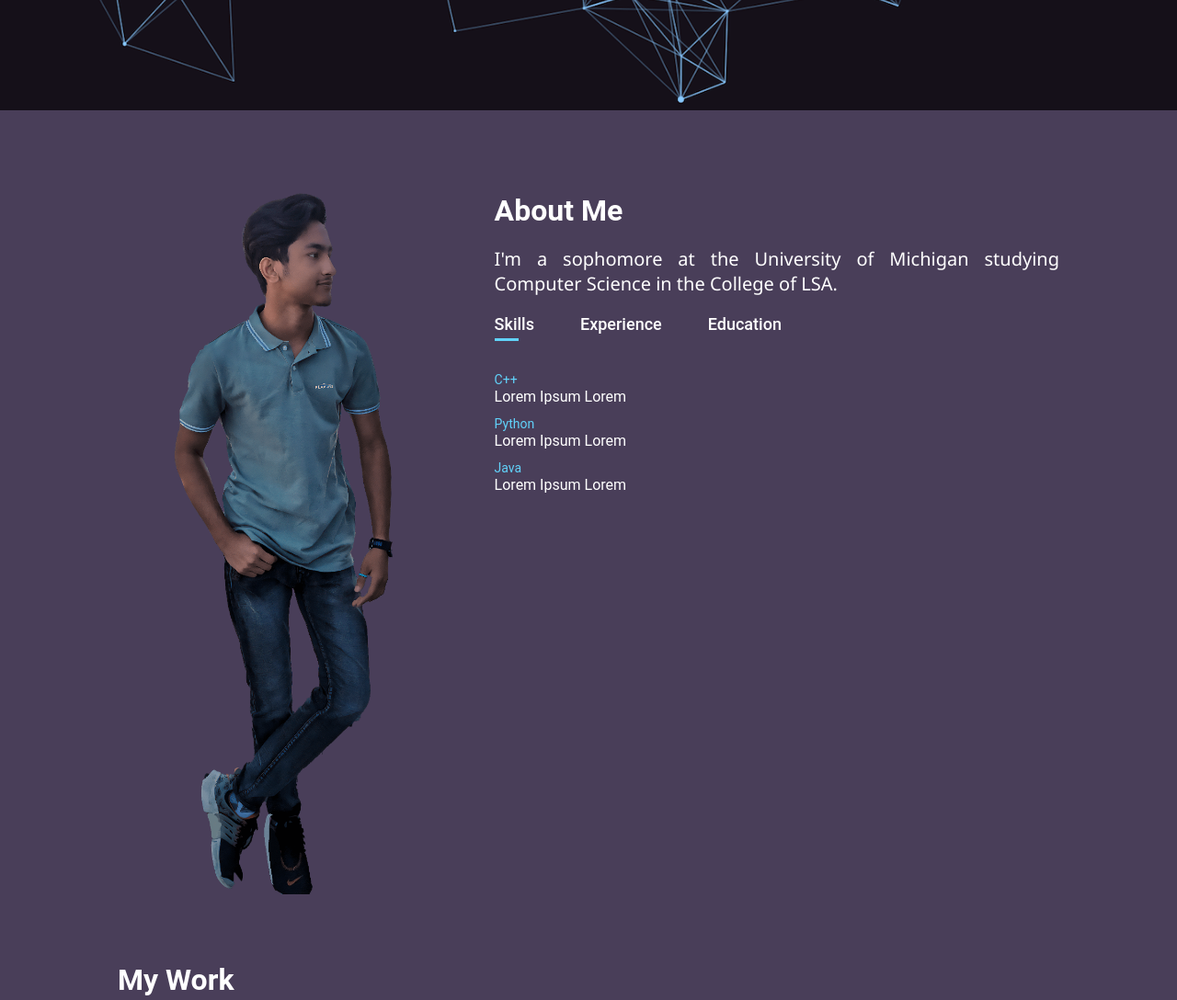
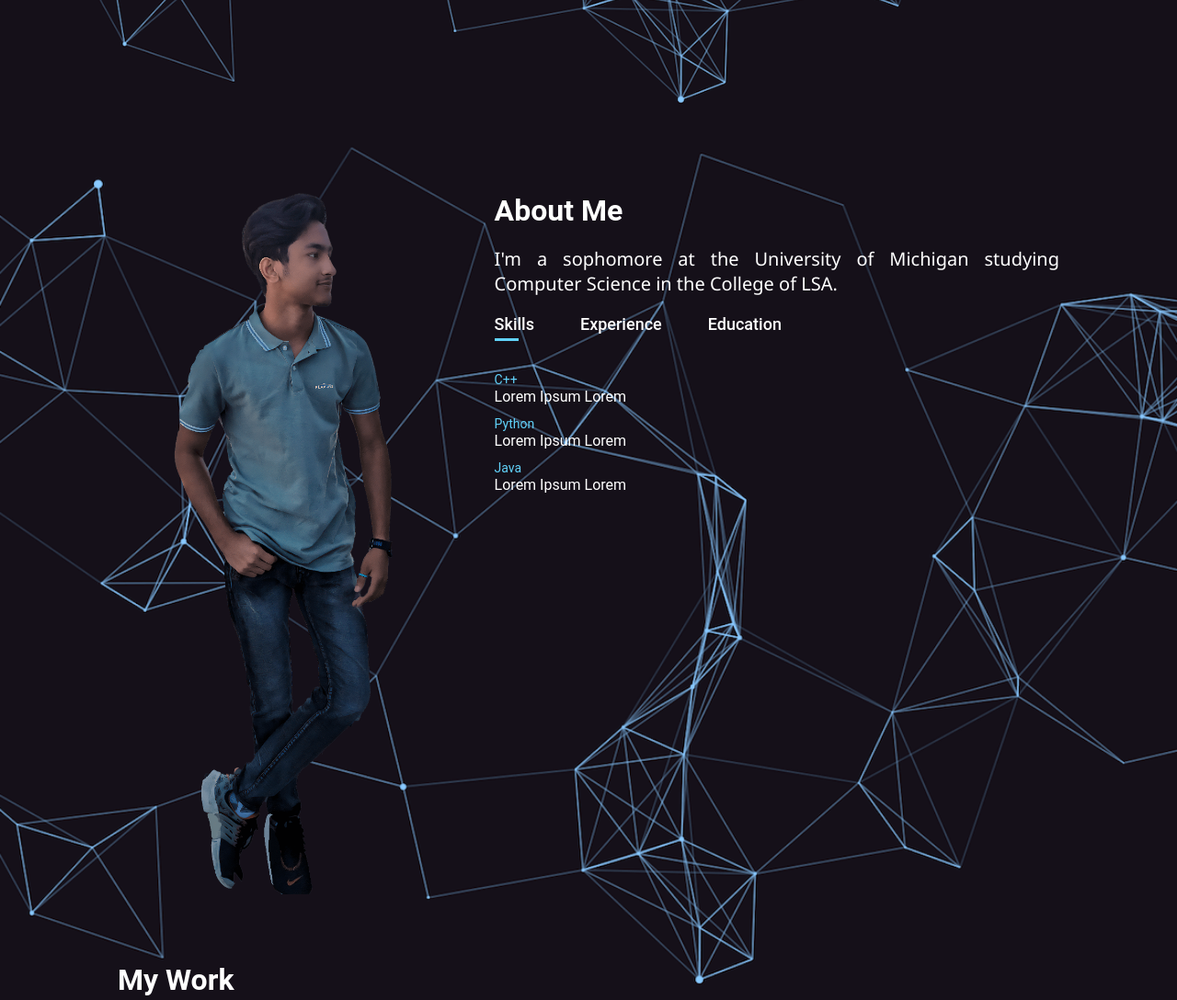
Before and after one commit to SARRAF-5757/SARRAF-5757.github.io, a website: page index.html in a window 1280 px wide. Shown: the part 680-1768 px from the top of the page at 92% size. Drawn offline with Linux system fonts and the light colour scheme.

Commit message:
Update styles.css

```diff
--- a/styles.css
+++ b/styles.css
@@ -78,8 +78,11 @@ nav ul li a:hover::after {
 /**------------about me------------**/
 #about {
     padding: 80px 0;
-    background-color: #493e59;
-}
+    width: 100%;
+    height: 100vh;
+    background-image: url(images/background.png);
+    background-size: cover;
+    background-position: center;}
 .row {
     display: flex;
     justify-content: space-between;
```
